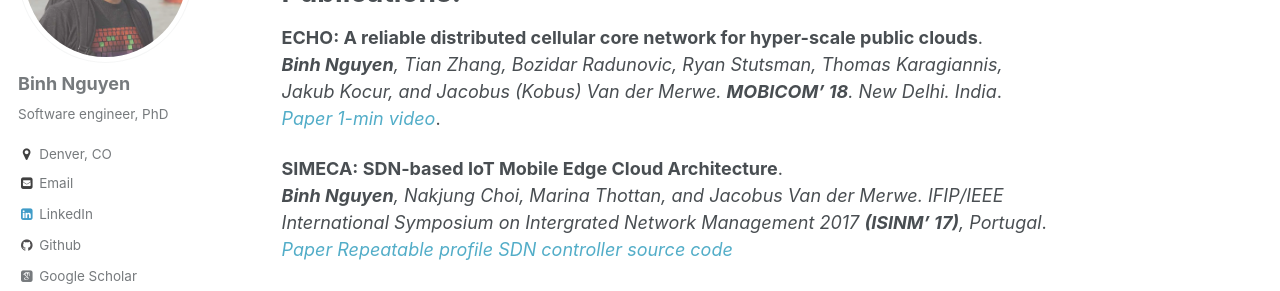
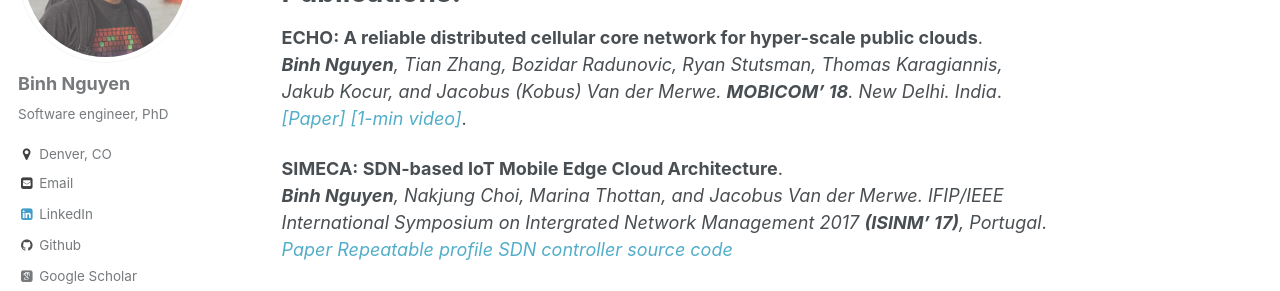
Before and after one commit to binhqnguyen/binhqnguyen.github.io, a Jekyll site: the page built from _pages/about.md, in a window 1280 px wide and 900 px high, scrolled down 728 px. Shown: the part 152-443 px from the top of the window. Built offline with Jekyll 4.4.1, drawn with Linux system fonts in a browser that asks for light colours; some web fonts are replaced.

Commit message:
Seperate links

```diff
--- a/_pages/about.md
+++ b/_pages/about.md
@@ -37,7 +37,7 @@ Publications:
 ===========
 **ECHO: A reliable distributed cellular core network for hyper-scale public clouds**.
 ***Binh Nguyen**, Tian Zhang, Bozidar Radunovic, Ryan Stutsman, Thomas Karagiannis, Jakub Kocur, and Jacobus (Kobus) Van der Merwe. **MOBICOM' 18**. New Delhi. India*.
-*[Paper](https://sigmobile.org/mobicom/2018/program.php) [1-min video](https://youtu.be/vf78318OG-k)*.
+*[[Paper]](https://sigmobile.org/mobicom/2018/program.php) [[1-min video]](https://youtu.be/vf78318OG-k)*.
 
 **SIMECA: SDN-based IoT Mobile Edge Cloud Architecture**.
 ***Binh Nguyen**, Nakjung Choi, Marina Thottan, and Jacobus Van der Merwe. IFIP/IEEE International Symposium on Intergrated Network Management 2017 **(ISINM' 17)**, Portugal*.
```
